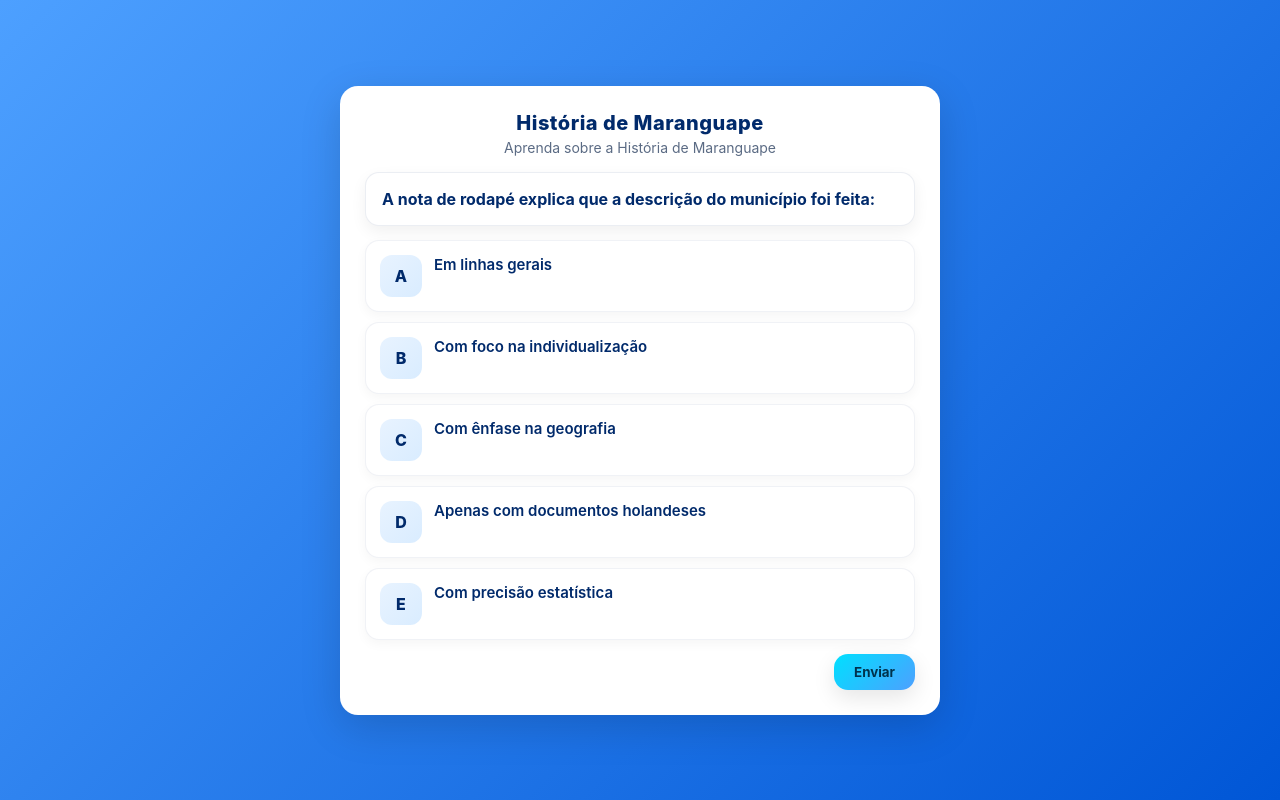
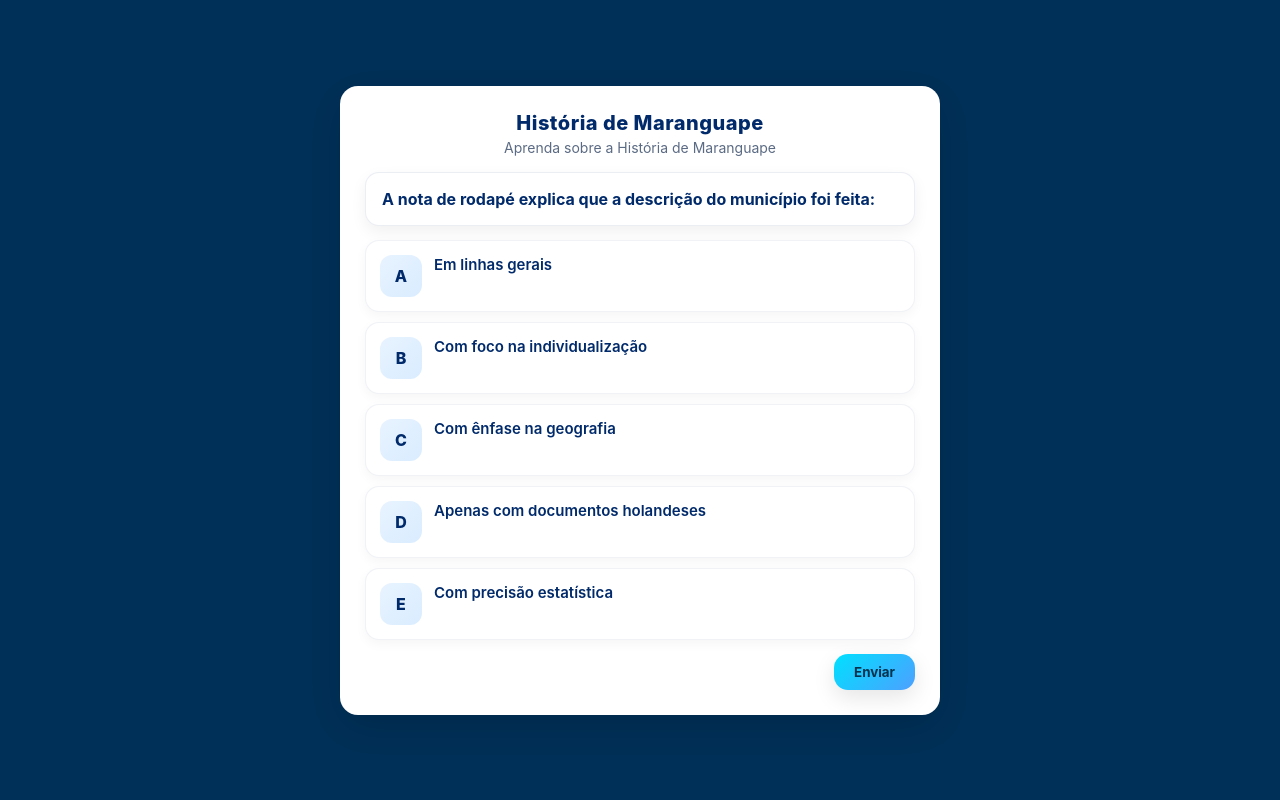
Before and after one commit to rafaelalvesbs/Concurso, a plain HTML site: page telaprincipal.html in a window 1280 px wide. Drawn offline with Linux system fonts and the light colour scheme.

Commit message:
Update telaprincipal.html

```diff
--- a/telaprincipal.html
+++ b/telaprincipal.html
@@ -32,7 +32,7 @@
       display:flex;
       align-items:center;
       justify-content:center;
-      background:linear-gradient(135deg, var(--blue-start), var(--blue-end));
+      background:#003058;
       padding:22px;
     }
 
```
